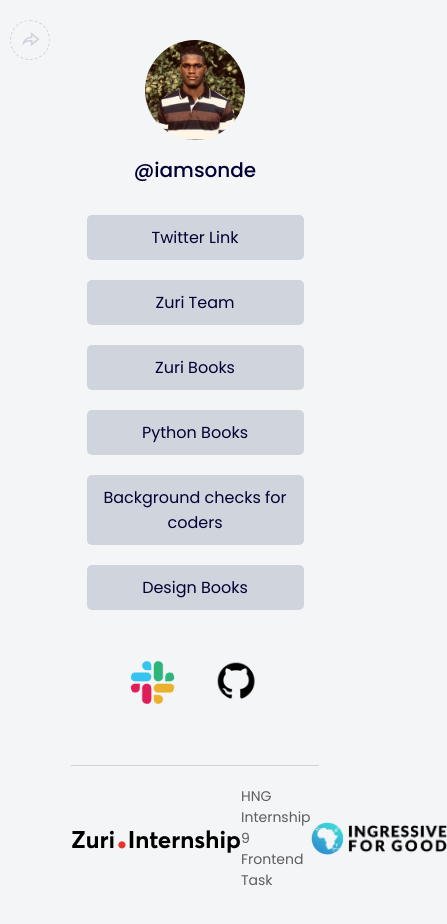
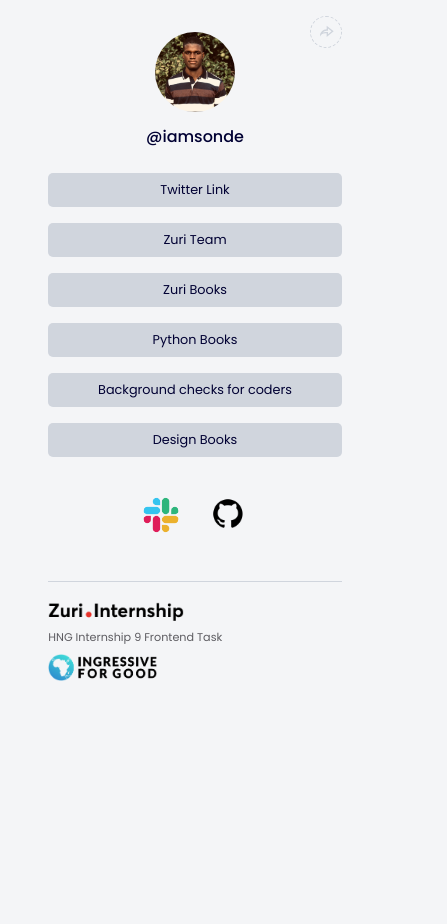
Before and after one commit to omobolajisonde/HNGi9-FE-Stage-1-task-linktree, a React (Create React App) app: page / in a window 390 px wide. Shown: the top 924 px of the page, 447 px wide, since content can reach past the window. After the commit the page ends 844 px from the top, so only its background shows below. Built offline with nearby package versions, Linux system fonts and the light colour scheme.

Commit message:
feat: responsiveness

```diff
--- a/src/App.scss
+++ b/src/App.scss
@@ -27,7 +27,13 @@
     border-radius: 50%;
     border-style: dashed;
     position: absolute;
-    right: 30rem;
+    right: 20%;
+    @media screen and (max-width: 50em) {
+      font-size: 10%;
+    }
+    @media screen and (max-width: 40.625em) {
+      right: 5%;
+    }
     transform: translateY(-50%);
     &__icon {
       width: 2rem;
@@ -46,6 +52,12 @@
   align-items: center;
   & > li {
     width: 70%;
+    @media screen and (max-width: 40.625em) {
+      width: 90%;
+    }
+    @media screen and (max-width: 18.75em) {
+      width: 100%;
+    }
     background-color: var(--grey-light);
     border-radius: 5px;
     text-align: center;
@@ -89,6 +101,17 @@
   border-top: 1px solid var(--grey-light);
   padding-top: 2rem;
   display: flex;
+  @media screen and (max-width: 40.625em) {
+    width: 90%;
+    flex-direction: column;
+    align-items: flex-start;
+    & > *:not(:last-child) {
+      margin-bottom: 1rem;
+    }
+  }
+  @media screen and (max-width: 18.75em) {
+    width: 100%;
+  }
   align-items: center;
   justify-content: space-between;
   & > p.footer_notes {
--- a/src/index.scss
+++ b/src/index.scss
@@ -18,6 +18,12 @@
   box-sizing: border-box;
   font-size: 62.5%;
   font-family: "Poppins", sans-serif;
+  @media screen and (max-width: 50em) {
+    font-size: 50%;
+  }
+  @media screen and (max-width: 18.75em) {
+    font-size: 40%;
+  }
 }
 
 body {
```
